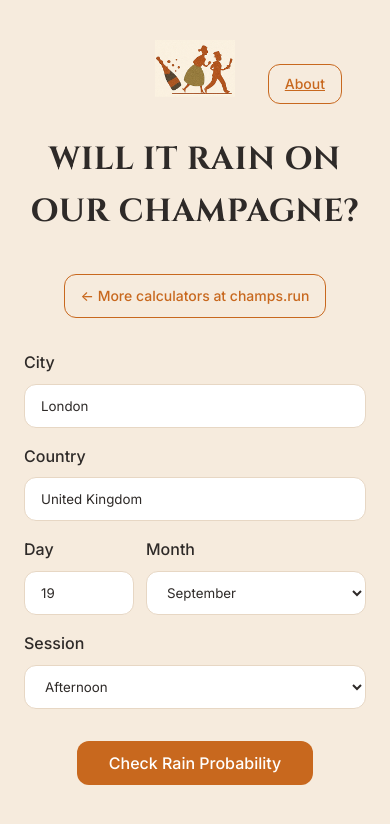
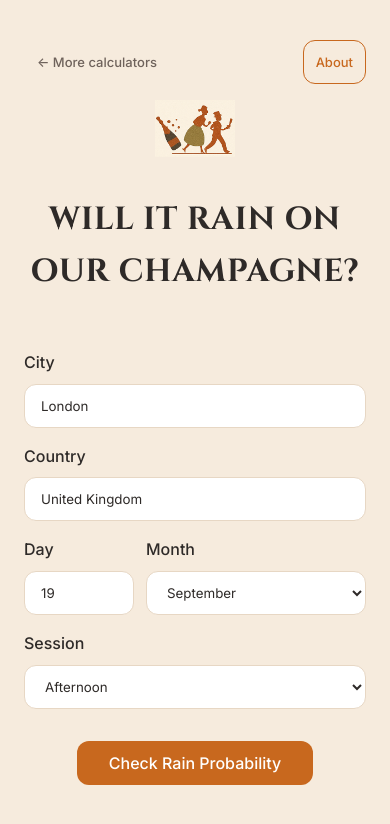
Before and after one commit to juddormsby/rain-on-our-champagne, a React (Vite) app in the folder rain-probability-app/: page / in a window 390 px wide. Shown: the top 824 px of the page. Built offline with nearby package versions, Linux system fonts and the light colour scheme.

Commit message:
Make calculator navigation subtle and responsive

```diff
--- a/rain-probability-app/src/App.tsx
+++ b/rain-probability-app/src/App.tsx
@@ -510,6 +510,14 @@ function App() {
     <div className="container" style={{ paddingTop: '32px', paddingBottom: '32px' }}>
       {/* Header */}
       <div className="logo-container">
+        <nav className="header-navigation" aria-label="Main navigation">
+          <a href="https://champs.run" className="header-nav-link calculators-button">
+            ← More calculators
+          </a>
+          <Link to="/about" className="header-nav-link about-button">
+            About
+          </Link>
+        </nav>
         <svg className="logo-svg" viewBox="0 0 288 205" xmlns="http://www.w3.org/2000/svg">
           <image
             width="288"
@@ -519,38 +527,6 @@ function App() {
           />
         </svg>
         <h1 className="app-title">WILL IT RAIN ON OUR CHAMPAGNE?</h1>
-        <a href="https://champs.run" className="calculators-button">
-          ← More calculators at champs.run
-        </a>
-        <Link
-          to="/about"
-          className="about-button"
-          style={{
-            position: 'absolute',
-            top: '24px',
-            right: '24px',
-            background: 'transparent',
-            border: '1px solid var(--accent-orange)',
-            color: 'var(--accent-orange)',
-            fontFamily: 'var(--font-body)',
-            fontSize: '14px',
-            fontWeight: '500',
-            padding: '8px 16px',
-            borderRadius: '12px',
-            cursor: 'pointer',
-            transition: 'all 0.2s ease'
-          }}
-          onMouseEnter={(e) => {
-            e.currentTarget.style.background = 'var(--accent-orange)';
-            e.currentTarget.style.color = 'white';
-          }}
-          onMouseLeave={(e) => {
-            e.currentTarget.style.background = 'transparent';
-            e.currentTarget.style.color = 'var(--accent-orange)';
-          }}
-        >
-          About
-        </Link>
       </div>
 
       {/* Controls */}
--- a/rain-probability-app/src/index.css
+++ b/rain-probability-app/src/index.css
@@ -432,15 +432,25 @@ h1, h2, h3 {
   text-align: center;
 }
 
-.calculators-button {
+.header-navigation {
+  position: absolute;
+  top: 24px;
+  left: 24px;
+  right: 24px;
+  display: flex;
+  align-items: center;
+  justify-content: space-between;
+  gap: 12px;
+}
+
+.header-nav-link {
   display: inline-flex;
   align-items: center;
   justify-content: center;
   min-height: 44px;
   padding: 8px 16px;
-  border: 1px solid var(--accent-orange);
+  border: 1px solid transparent;
   border-radius: 12px;
-  color: var(--accent-orange);
   font-family: var(--font-body);
   font-size: 14px;
   font-weight: 500;
@@ -449,17 +459,41 @@ h1, h2, h3 {
   transition: background-color 0.2s ease, color 0.2s ease;
 }
 
+.calculators-button {
+  color: var(--ink-muted);
+}
+
 .calculators-button:hover {
+  background: var(--paper);
+  color: var(--accent-orange);
+}
+
+.about-button {
+  border-color: var(--accent-orange);
+  color: var(--accent-orange);
+}
+
+.about-button:hover {
   background: var(--accent-orange);
   color: white;
 }
 
-.calculators-button:focus-visible {
+.header-nav-link:focus-visible {
   outline: 2px solid var(--accent-orange);
   outline-offset: 3px;
 }
 
 @media (max-width: 768px) {
+  .header-navigation {
+    position: static;
+    width: 100%;
+  }
+
+  .header-nav-link {
+    padding: 8px 12px;
+    font-size: 13px;
+  }
+
   .app-title {
     font-size: 32px;
   }
```
